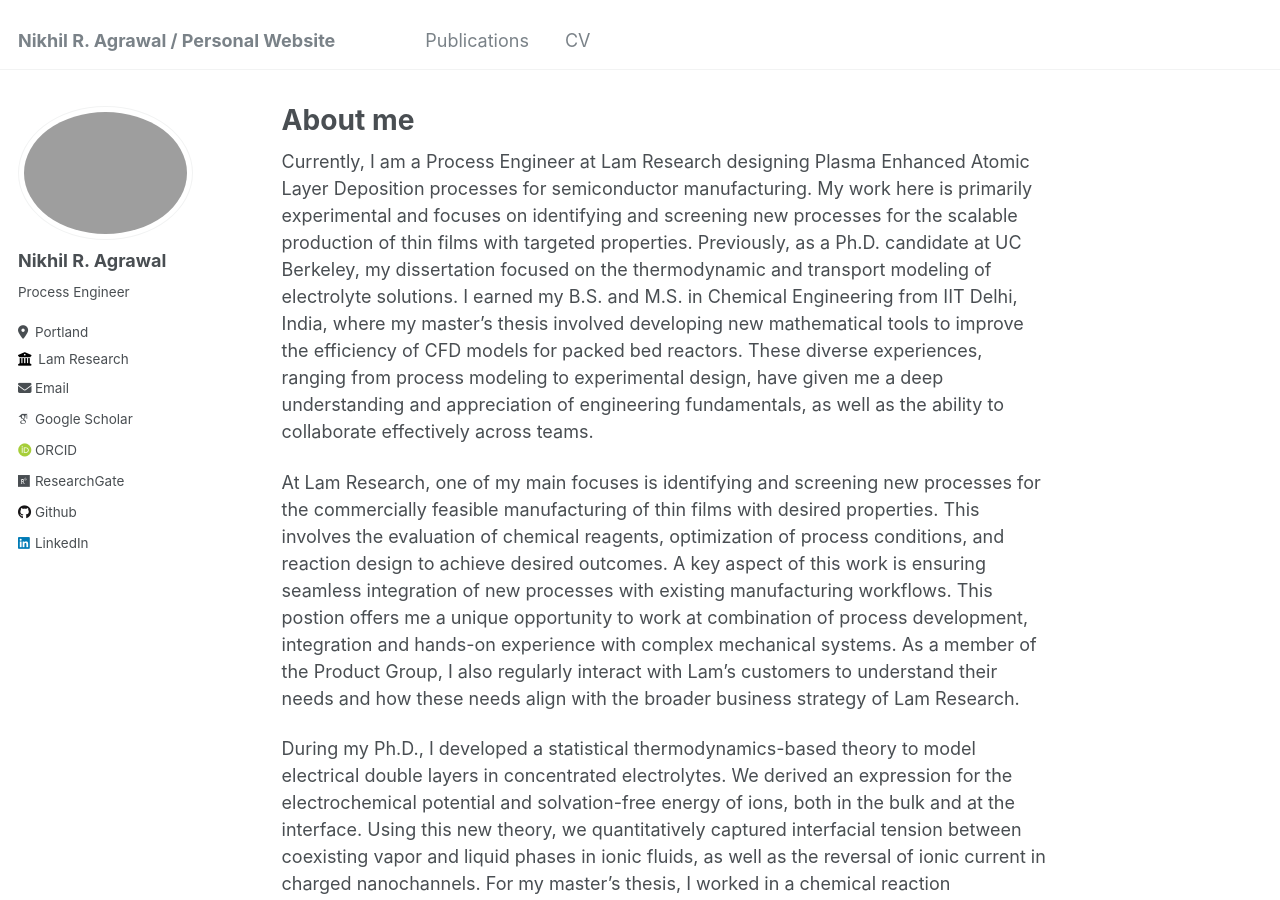
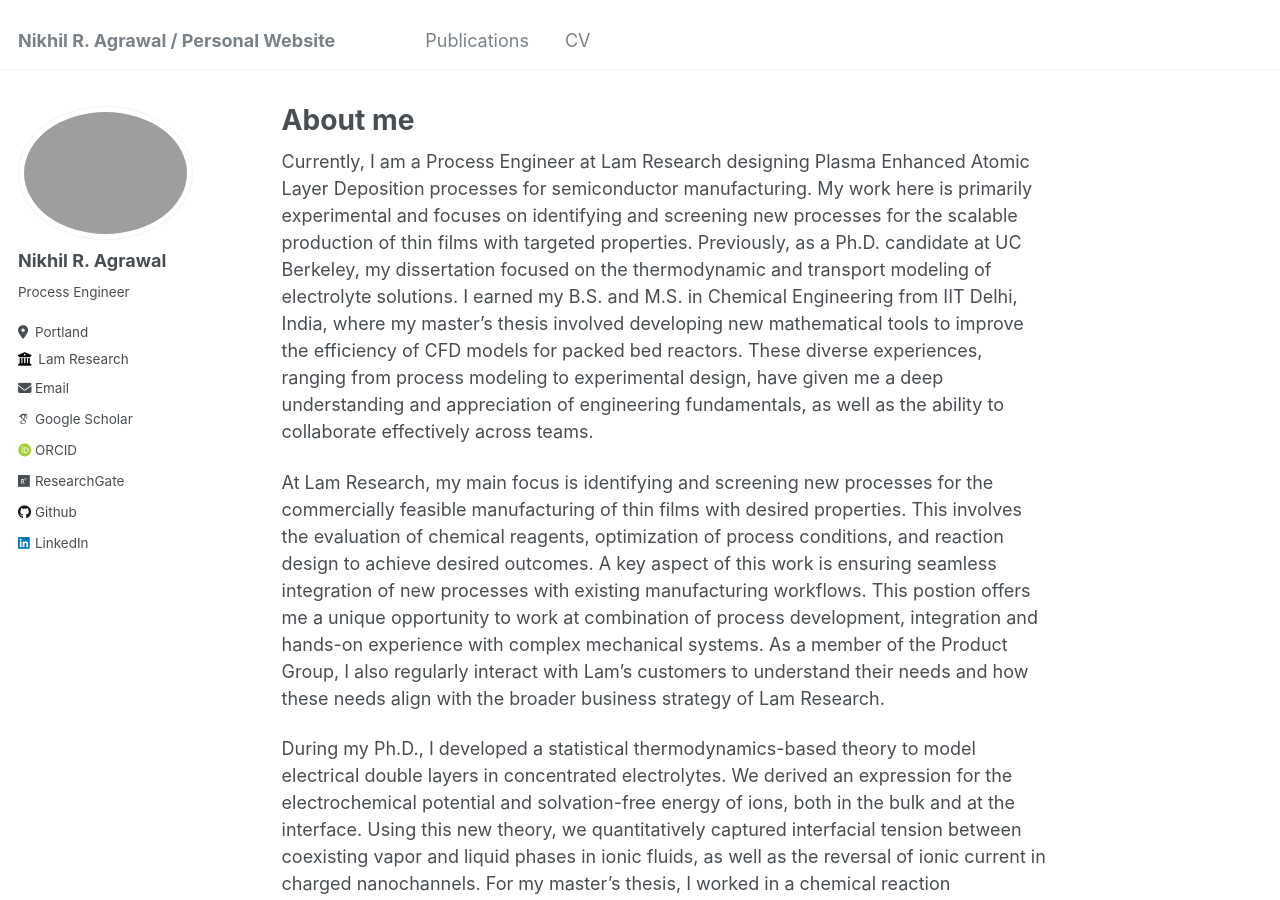
Before and after one commit to nikhil0165/nikhil0165.github.io, a Jekyll site: the page built from _pages/about.md, in a window 1280 px wide and 900 px high. Built offline with Jekyll 4.4.1, drawn with Linux system fonts in a browser that asks for light colours; some web fonts are replaced.

Commit message:
Update about.md

```diff
--- a/_pages/about.md
+++ b/_pages/about.md
@@ -9,7 +9,7 @@ redirect_from:
 
 Currently, I am a Process Engineer at Lam Research designing Plasma Enhanced Atomic Layer Deposition processes for semiconductor manufacturing. My work here is primarily experimental and focuses on identifying and screening new processes for the scalable production of thin films with targeted properties. Previously, as a Ph.D. candidate at UC Berkeley, my dissertation focused on the thermodynamic and transport modeling of electrolyte solutions. I earned my B.S. and M.S. in Chemical Engineering from IIT Delhi, India, where my master's thesis involved developing new mathematical tools to improve the efficiency of CFD models for packed bed reactors. These diverse experiences, ranging from process modeling to experimental design, have given me a deep understanding and appreciation of engineering fundamentals, as well as the ability to collaborate effectively across teams.
 
-At Lam Research, one of my main focuses is identifying and screening new processes for the commercially feasible manufacturing of thin films with desired properties. This involves the evaluation of chemical reagents, optimization of process conditions, and reaction design to achieve desired outcomes. A key aspect of this work is ensuring seamless integration of new processes with existing manufacturing workflows. This postion offers me a unique opportunity to work at combination of process development, integration and hands-on experience with complex mechanical systems. As a member of the Product Group, I also regularly interact with Lam’s customers to understand their needs and how these needs align with the broader business strategy of Lam Research.
+At Lam Research, my main focus is identifying and screening new processes for the commercially feasible manufacturing of thin films with desired properties. This involves the evaluation of chemical reagents, optimization of process conditions, and reaction design to achieve desired outcomes. A key aspect of this work is ensuring seamless integration of new processes with existing manufacturing workflows. This postion offers me a unique opportunity to work at combination of process development, integration and hands-on experience with complex mechanical systems. As a member of the Product Group, I also regularly interact with Lam’s customers to understand their needs and how these needs align with the broader business strategy of Lam Research.
 
 During my Ph.D., I developed a statistical thermodynamics-based theory to model electrical double layers in concentrated electrolytes. We derived an expression for the electrochemical potential and solvation-free energy of ions, both in the bulk and at the interface. Using this new theory, we quantitatively captured interfacial tension between coexisting vapor and liquid phases in ionic fluids, as well as the reversal of ionic current in charged nanochannels. For my master's thesis, I worked in a chemical reaction engineering group focused on modeling flows through packed bed reactors. I used a combination of Voronoi tessellation and Minkowski tensors to mathematically characterize pore-scale features of packed beds. These features were then incorporated into fluid flow equations to improve the predictive power of reactor models. Along similar lines, I spent a summer at IMFT in Toulouse, France, working on image processing and pore network modeling to understand the mechanisms of water boiling in nuclear reactors. Additionally, from my undergraduate days, I have a year-long experience in the design, development, and characterization of catalysts.
 
```
